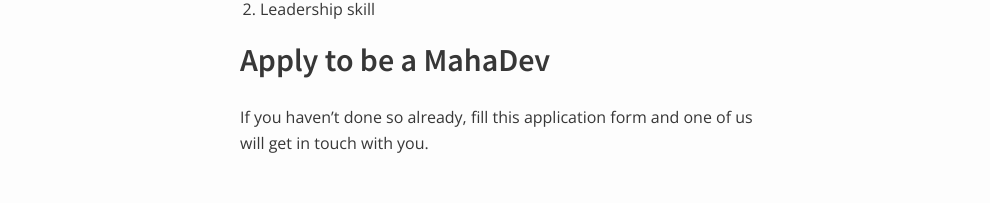
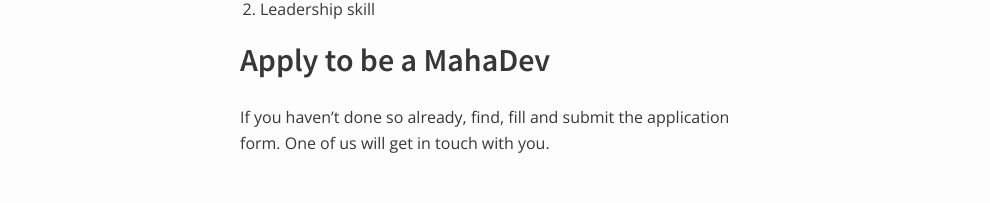
Before and after one commit to MozillaIndia/devs, a Jekyll site: the page built from start.md, in a window 1280 px wide. Shown: the part 1555-1758 px from the top of the page, without its empty margins (140-1130 px from the left). Built offline with Jekyll 4.4.1, drawn with Linux system fonts in a browser that asks for light colours; Markdown is read by kramdown in place of the engine named in the settings.

```diff
--- a/start.md
+++ b/start.md
@@ -54,4 +54,4 @@
 
 ## Apply to be a MahaDev ##
 
-If you haven't done so already, fill this application form and one of us will get in touch with you.
+If you haven't done so already, find, fill and submit the application form. One of us will get in touch with you.
```
